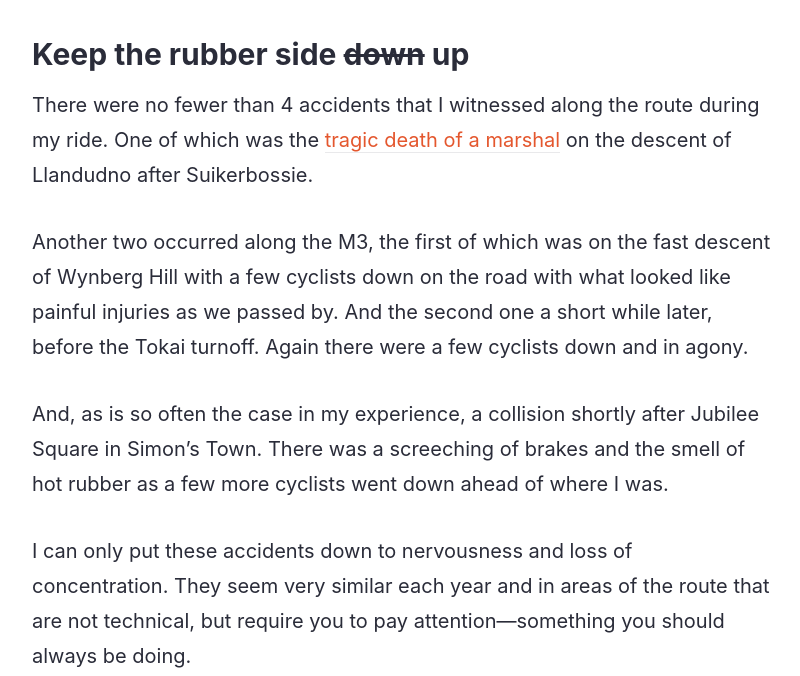
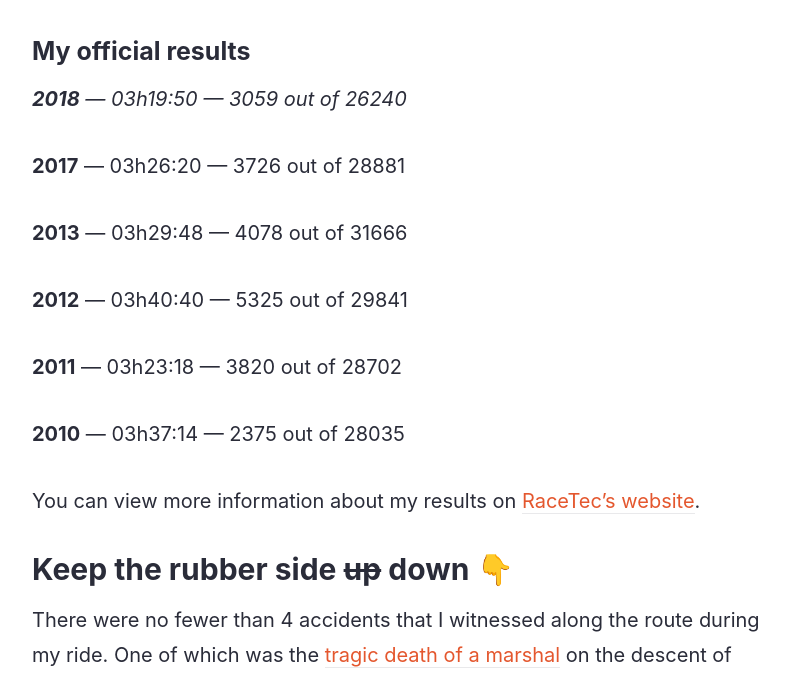
Before and after one commit to michaelthorne/michaelthorne.github.io, a Jekyll site: the page built from _posts/2018-03-12-my-2018-cape-town-cycle-tour-review.md, in a window 1280 px wide and 900 px high, scrolled down 2350 px, cut to the strip 224-900 px from the top of the window. Shown: the whole strip, without its empty margins (238-1038 px from the left). Built offline with Jekyll 4.4.1, drawn with Linux system fonts in a browser that asks for light colours; some web fonts are replaced; comment, search, counter and statistics services are not loaded; some of the changed text lies outside the part shown.

Commit message:
Added results.

```diff
--- a/_posts/2018-03-12-my-2018-cape-town-cycle-tour-review.md
+++ b/_posts/2018-03-12-my-2018-cape-town-cycle-tour-review.md
@@ -43,7 +43,23 @@ on track for my goal time. After giving it my all over the last 15 or so kilomet
     <iframe src="https://www.strava.com/activities/1446857632/embed/47c0d3fed24d54b931a15ee073adf4091b9ba668"></iframe>
 </div>
 
-### Keep the rubber side ~~down~~ up
+#### My official results
+
+_**2018** — 03h19:50 — 3059 out of 26240_
+
+**2017** — 03h26:20 — 3726 out of 28881
+
+**2013** — 03h29:48 — 4078 out of 31666
+
+**2012** — 03h40:40 — 5325 out of 29841
+
+**2011** — 03h23:18 — 3820 out of 28702
+
+**2010** — 03h37:14 — 2375 out of 28035
+
+You can view more information about my results on [RaceTec’s website](http://results.racetec.co.za/results_by_person.aspx?PID=333072).
+
+### Keep the rubber side ~~up~~ down 👇
 
 There were no fewer than 4 accidents that I witnessed along the route during my ride. One of which was the [tragic death of a marshal](https://www.sport24.co.za/OtherSport/Cycling/organisers-confirm-death-of-3rd-person-at-ct-cycle-tour-20180312)
 on the descent of Llandudno after Suikerbossie.
```
Also changed, not shown: other parts of _posts/2018-03-12-my-2018-cape-town-cycle-tour-review.md (+2 -2 lines).
